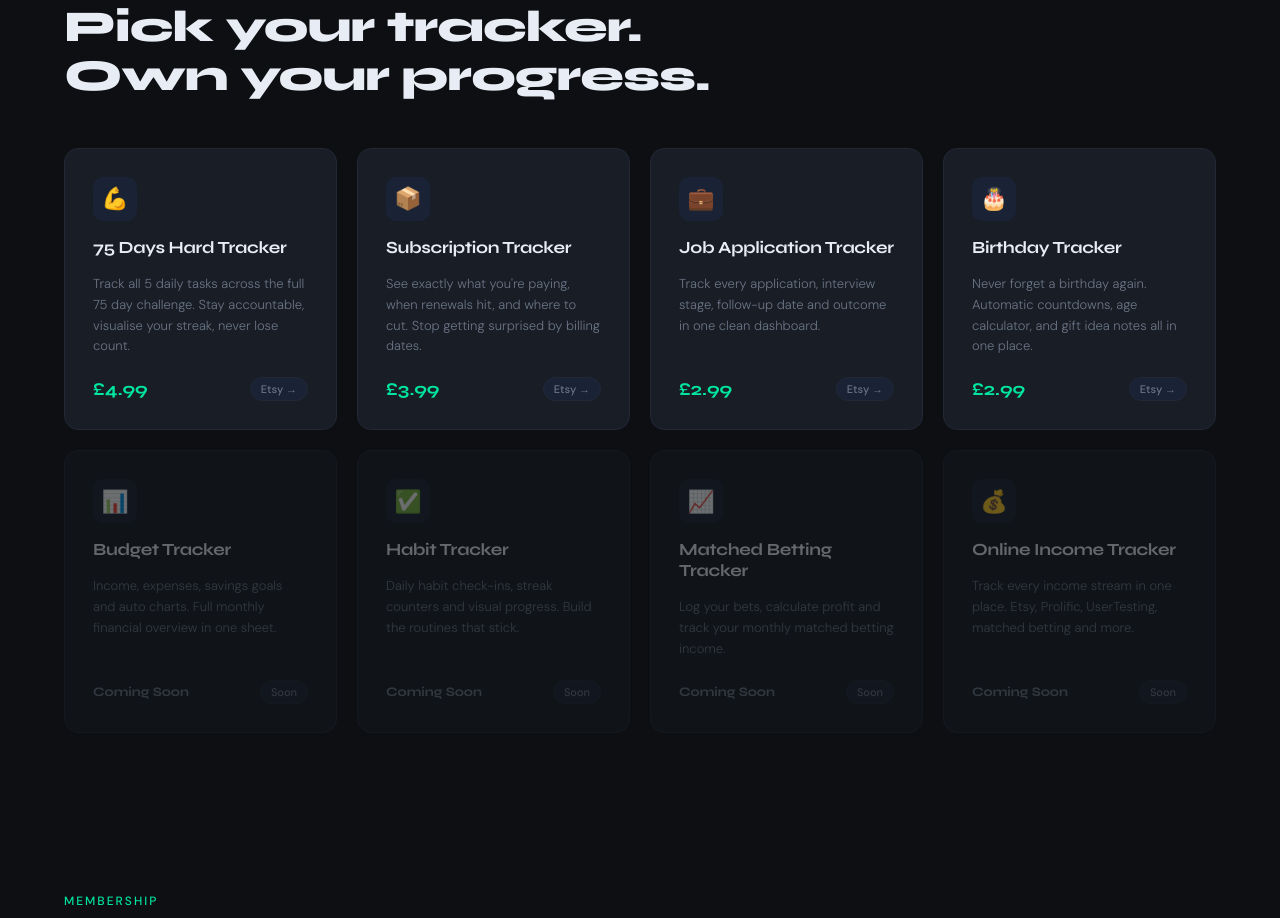
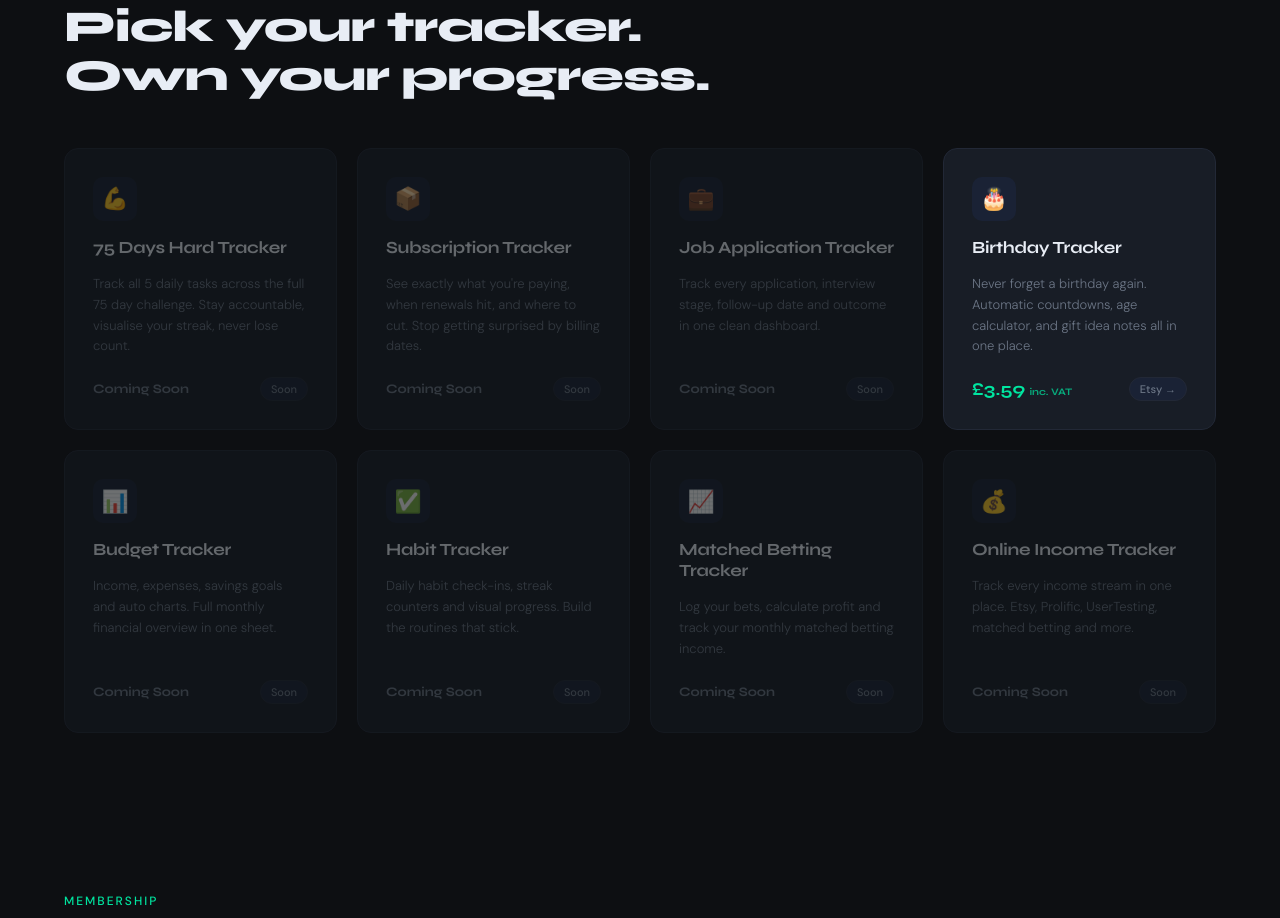
Before and after one commit to declansphone-ux/fhftools, a plain HTML site: page index.html in a window 1280 px wide. Shown: the part 962-1880 px from the top of the page. Drawn offline with Linux system fonts and the light colour scheme.

Commit message:
Update index.html

```diff
--- a/index.html
+++ b/index.html
@@ -592,42 +592,42 @@
 
   <div class="tools-grid">
 
-    <a class="tool-card" href="https://fhftools.etsy.com" target="_blank">
+    <div class="tool-card coming-soon">
       <div class="tool-icon">💪</div>
       <div class="tool-name">75 Days Hard Tracker</div>
       <div class="tool-desc">Track all 5 daily tasks across the full 75 day challenge. Stay accountable, visualise your streak, never lose count.</div>
       <div class="tool-footer">
-        <span class="tool-price">£4.99</span>
-        <span class="tool-tag">Etsy →</span>
+        <span class="tool-price" style="font-size:13px;color:var(--muted);font-weight:400">Coming Soon</span>
+        <span class="tool-tag">Soon</span>
       </div>
-    </a>
+    </div>
 
-    <a class="tool-card" href="https://fhftools.etsy.com" target="_blank">
+    <div class="tool-card coming-soon">
       <div class="tool-icon">📦</div>
       <div class="tool-name">Subscription Tracker</div>
       <div class="tool-desc">See exactly what you're paying, when renewals hit, and where to cut. Stop getting surprised by billing dates.</div>
       <div class="tool-footer">
-        <span class="tool-price">£3.99</span>
-        <span class="tool-tag">Etsy →</span>
+        <span class="tool-price" style="font-size:13px;color:var(--muted);font-weight:400">Coming Soon</span>
+        <span class="tool-tag">Soon</span>
       </div>
-    </a>
+    </div>
 
-    <a class="tool-card" href="https://fhftools.etsy.com" target="_blank">
+    <div class="tool-card coming-soon">
       <div class="tool-icon">💼</div>
       <div class="tool-name">Job Application Tracker</div>
       <div class="tool-desc">Track every application, interview stage, follow-up date and outcome in one clean dashboard.</div>
       <div class="tool-footer">
-        <span class="tool-price">£2.99</span>
-        <span class="tool-tag">Etsy →</span>
+        <span class="tool-price" style="font-size:13px;color:var(--muted);font-weight:400">Coming Soon</span>
+        <span class="tool-tag">Soon</span>
       </div>
-    </a>
+    </div>
 
-    <a class="tool-card" href="https://fhftools.etsy.com" target="_blank">
+    <a class="tool-card" href="https://www.etsy.com/uk/listing/4484623352/birthday-tracker-google-sheets-web-app" target="_blank">
       <div class="tool-icon">🎂</div>
       <div class="tool-name">Birthday Tracker</div>
       <div class="tool-desc">Never forget a birthday again. Automatic countdowns, age calculator, and gift idea notes all in one place.</div>
       <div class="tool-footer">
-        <span class="tool-price">£2.99</span>
+        <span class="tool-price">£3.59 <span style="font-size:10px;font-weight:400;opacity:0.7">inc. VAT</span></span>
         <span class="tool-tag">Etsy →</span>
       </div>
     </a>
```
